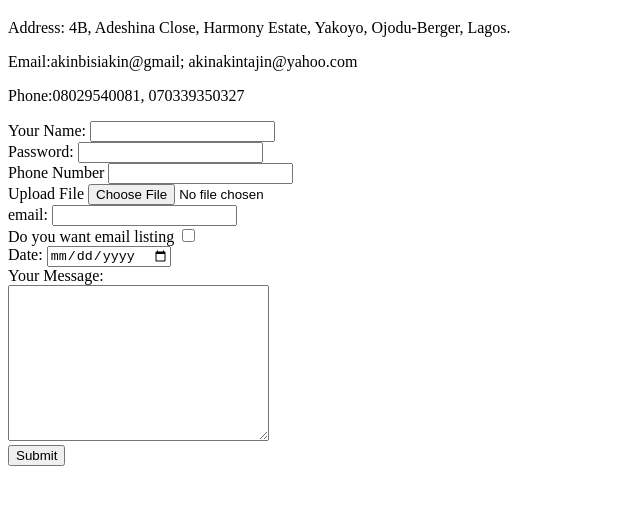
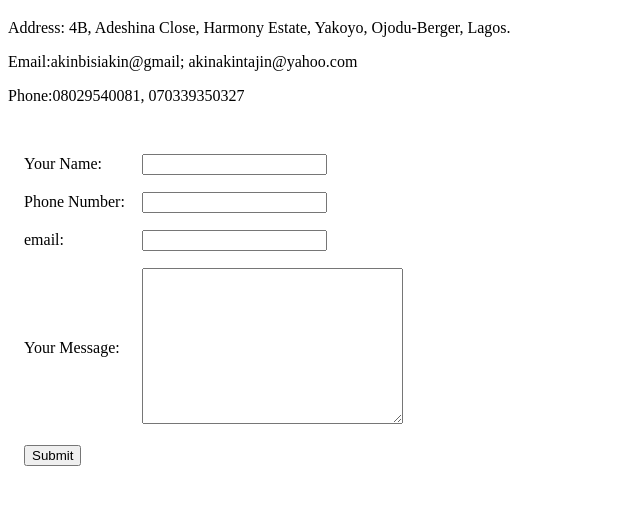
Before and after one commit to akinbisi/CV, a plain HTML site: page contact.html in a window 1280 px wide. Shown: the part 61-566 px from the top of the page, without its empty margins (0-640 px from the left). Drawn offline with Linux system fonts and the light colour scheme.

Commit message:
contact form editing

```diff
--- a/contact.html
+++ b/contact.html
@@ -15,24 +15,42 @@
     <p>Phone:08029540081, 070339350327</p>
 
     <form action="mailto:akinbisiakin@gmail.com" method="post" enctype="text/plain">
-        <label>Your Name:</label>
-        <input type="text" name="yourName"><br>
-        <label>Password:</label>
-        <input type="password" name="yourPassword"><br>
-        <label for="">Phone Number</label>
-        <input type="number" name="phoneNumber" id=""><br>
-        <label for="">Upload File</label>
+        <table cellspacing="15">
+            <thead>
+                <th></th>
+                <th></th>
+            </thead>
+            <tr>
+                <td>
+                    <label>Your Name:</label>
+                </td>
+                <td><input type="text" name="yourName"><br></td>
+            </tr>
+            <tr>
+                <td><label for="">Phone Number:</label></td>
+                <td><input type="number" name="phoneNumber" id=""><br></td>
+            </tr>
+            <tr>
+                <td><label for="">email:</label></td>
+                <td><input type="email" name="yourEmail" id=""><br></td>
+            </tr>
+            <tr>
+                <td><label for="">Your Message:</label><br></td>
+                <td><textarea name="yourMessage" id="" cols="30" rows="10"></textarea><br></td>
+            </tr>
+            <tr>
+                <td><input type="button" value="Submit"></td>
+            </tr>
+
+        </table>
+        <!--<label>Password:</label>-->
+        <!--<input type="password" name="yourPassword"><br>-->
+        <!--<label for="">Upload File</label>
         <input type="file" name="fileUploaded" id=""><br>
-        <label for="">email:</label>
-        <input type="email" name="yourEmail" id=""><br>
         <label>Do you want email listing</label>
         <input type="checkbox"><br>
         <label>Date:</label>
-        <input type="date" name="" id=""><br>
-        <label for="">Your Message:</label><br>
-        <textarea name="yourMessage" id="" cols="30" rows="10"></textarea><br>
-        <input type="button" value="Submit">
-
+        <input type="date" name="" id=""><br>-->
     </form>
 </body>
 
```
